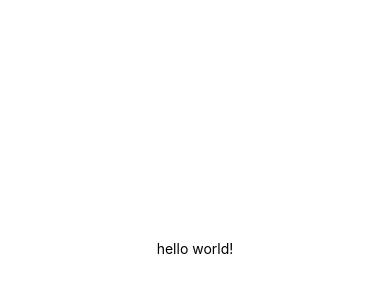
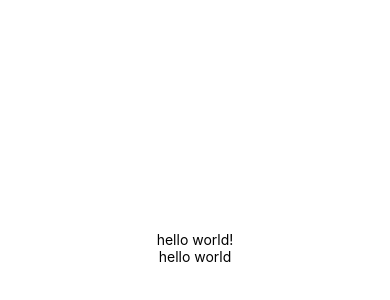
Before and after one commit to leejoonli/expense-tracker, a React Native app: screen / in a window 390 px wide. Shown: the part 174-474 px from the top of the page. Built offline with nearby package versions, Linux system fonts and the light colour scheme.

Commit message:
test custom components

```diff
--- a/App.tsx
+++ b/App.tsx
@@ -1,10 +1,12 @@
 import { StatusBar } from 'expo-status-bar';
 import { StyleSheet, Text, View } from 'react-native';
+import Test from './components/testcomponent/test';
 
 export default function App() {
   return (
     <View style={styles.container}>
       <Text>hello world!</Text>
+      <Test />
       <StatusBar style="auto" />
     </View>
   );
--- /dev/null
+++ b/components/testcomponent/test.tsx
@@ -0,0 +1,12 @@
+import React from 'react';
+import { StyleSheet, Text, View } from 'react-native';
+
+function test(props) {
+    return (
+        <Text>
+            hello world
+        </Text>
+    );
+}
+
+export default test;
--- a/package.json
+++ b/package.json
@@ -15,6 +15,7 @@
     "react": "17.0.1",
     "react-dom": "17.0.1",
     "react-native": "0.64.3",
+    "react-native-axios": "^0.17.1",
     "react-native-web": "0.17.1"
   },
   "devDependencies": {
```
Also changed, not shown: 1 other file (tests, documents, lock files or other folders).
